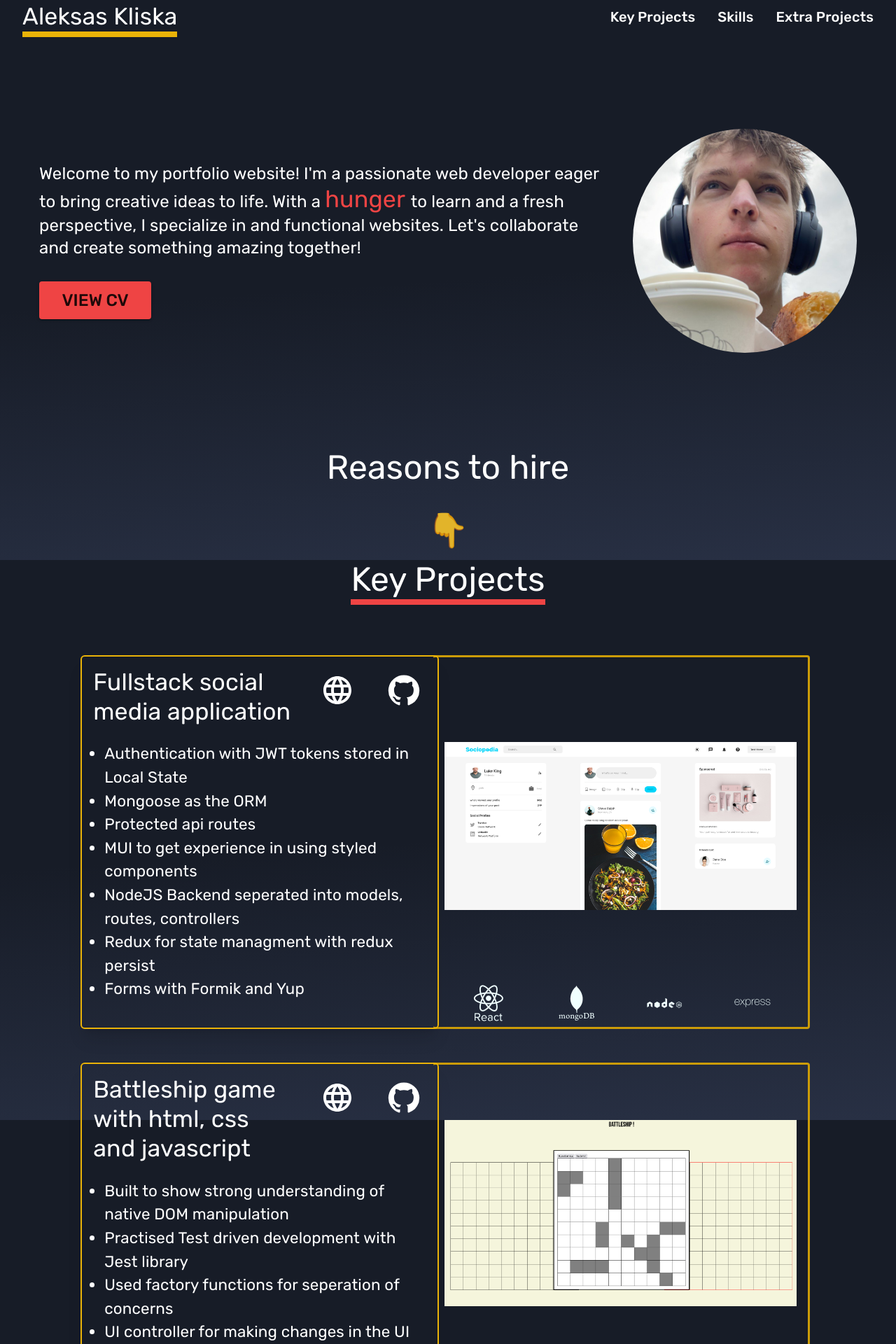
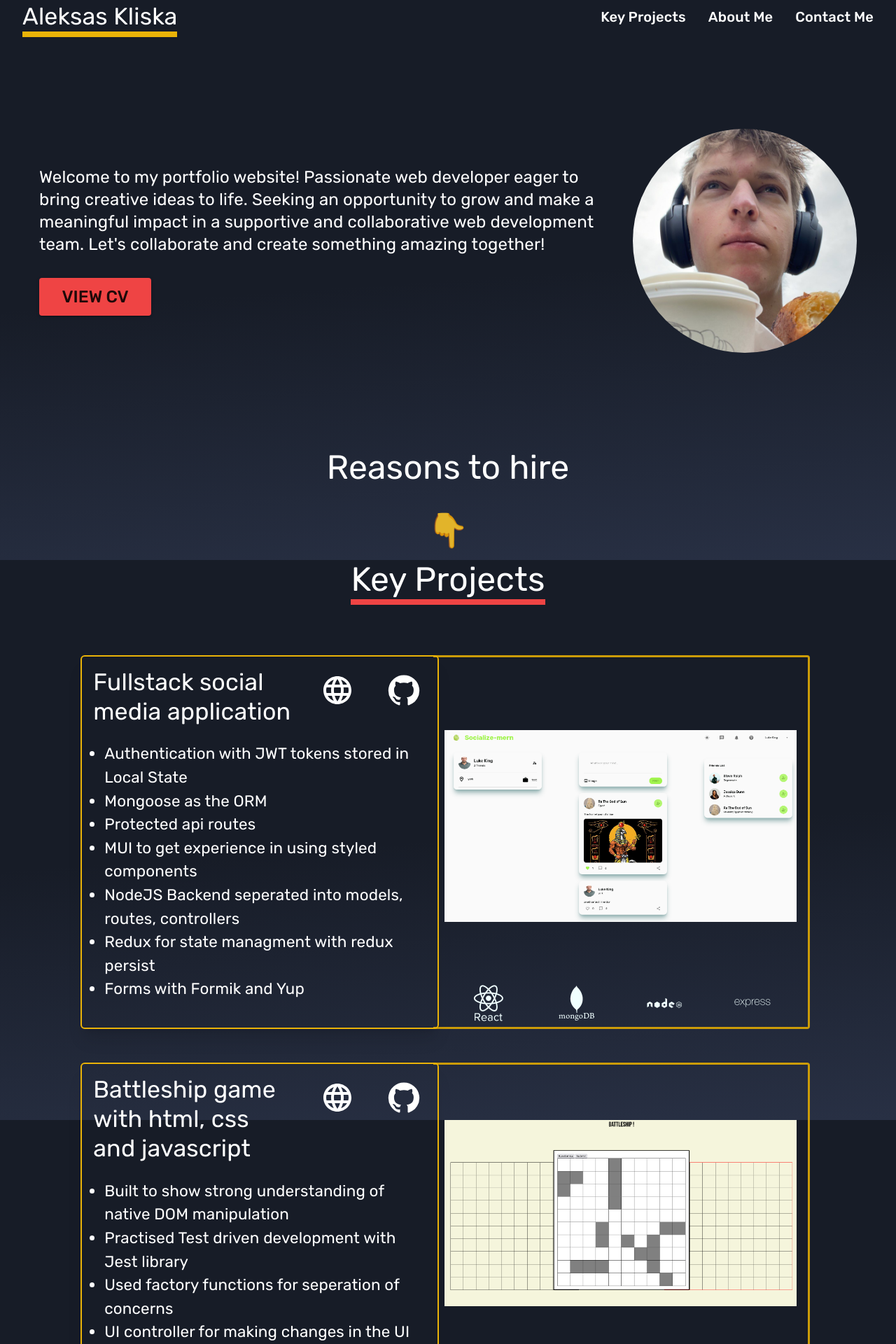
Before and after one commit to aleBranching/personal-portfolio, a React (Vite) app: page / in a window 1280 px wide. Shown: the top 1920 px of the page at 70% size. Built offline with nearby package versions, Linux system fonts and the light colour scheme.

Commit message:
working click to scroll and other fixes

```diff
--- a/src/AboutMe/ContactForm.jsx
+++ b/src/AboutMe/ContactForm.jsx
@@ -37,19 +37,33 @@ let ContactForm = () => {
     setErrorState(false);
     // console.log();
   };
+
+  let handleChange = (e) => {
+    setEmail(e.target.value);
+    if (errorState) {
+      setErrorState(!validateEmail(email));
+    }
+  };
+
   let handleSubmit = async (e) => {
     e.preventDefault();
+    if (email == "" || message == "") {
+      return;
+    }
+    let sendingEmail = email;
+    let sendingMessage = message;
+
+    setMessage("");
+    setEmail("");
 
     let res = await axios.post(
       "https://personal-portfolio-backend-production-7638.up.railway.app/",
-      { email, message }
+      { email: sendingEmail, message: sendingMessage }
     );
 
-    setMessage("");
-    setEmail("");
     console.log("the res: ", res);
-    console.log("the email", email);
-    console.log("the message", message);
+    console.log("the email", sendingEmail);
+    console.log("the message", sendingMessage);
   };
   return (
     <>
@@ -85,7 +99,7 @@ let ContactForm = () => {
               label="Your email address:"
               id="Contact Form"
               value={email}
-              onChange={(e) => setEmail(e.target.value)}
+              onChange={(e) => handleChange(e)}
               inputProps={{
                 style: { color: "white" },
                 "&::placeholder": { color: "white" },
@@ -162,7 +176,7 @@ let ContactForm = () => {
               type="submit"
               color="test"
               sx={{
-                alignSelf: "end",
+                alignSelf: "center",
                 width: "8rem",
                 // marginTop: "2rem",
                 height: "2.5rem",
--- a/src/App.jsx
+++ b/src/App.jsx
@@ -1,4 +1,4 @@
-import { useState } from "react";
+import { useDebugValue, useEffect, useRef, useState } from "react";
 import { createTheme, ThemeProvider } from "@mui/material/styles";
 
 import "./App.css";
@@ -32,13 +32,40 @@ const theme = createTheme({
 });
 
 function App() {
+  const keyProjectsRef = useRef(null);
+  const aboutMeRef = useRef(null);
+  const contactMeRef = useRef(null);
+
+  const scrollToProjects = () => {
+    console.log("here");
+    // console.log(ref);
+    keyProjectsRef.current?.scrollIntoView({ behavior: "smooth" });
+  };
+  const scrollToAboutMe = () => {
+    console.log("here");
+    // console.log(ref);
+    aboutMeRef.current?.scrollIntoView({ behavior: "smooth" });
+  };
+  const scrollToContactMe = () => {
+    console.log("here");
+    // console.log(ref);
+    contactMeRef.current?.scrollIntoView({ behavior: "smooth" });
+  };
   return (
     <div className="app">
       <ThemeProvider theme={theme}>
-        <Home></Home>
+        <Home
+          scrollToProjects={scrollToProjects}
+          scrollToAboutMe={scrollToAboutMe}
+          scrollToContactMe={scrollToContactMe}
+        ></Home>
         {/* <KeyProjects></KeyProjects> */}
-        <KeyProjects></KeyProjects>
-        <AboutMe></AboutMe>
+        <div ref={keyProjectsRef}>
+          <KeyProjects></KeyProjects>
+        </div>
+        <div ref={aboutMeRef}>
+          <AboutMe ref={contactMeRef}></AboutMe>
+        </div>
       </ThemeProvider>
     </div>
   );
--- a/src/Home/Navbar.jsx
+++ b/src/Home/Navbar.jsx
@@ -2,7 +2,7 @@ import { Box, useMediaQuery, useTheme } from "@mui/material";
 import { useEffect } from "react";
 import LineUnder from "../components/LineUnder";
 
-let Navbar = () => {
+let Navbar = ({ scrollToProjects, scrollToAboutMe, scrollToContactMe }) => {
   let { custom } = useTheme().palette;
   let { sizing } = useTheme();
   let isMediumQuerry = useMediaQuery("(max-width:1250px)");
@@ -43,23 +43,29 @@ let Navbar = () => {
         {!isMobileSmall && (
           <Box sx={{ display: "flex", gap: "2rem" }}>
             <LineUnder
+              cursor={true}
               color={custom.yellow}
               height="0.5rem"
               text="Key Projects"
+              scrollFunction={scrollToProjects}
               variant={isMobileSmall ? "body1" : "h6"}
               hoverEffect={true}
             ></LineUnder>
             <LineUnder
+              cursor={true}
               color={custom.yellow}
               height="0.5rem"
-              text="Skills"
+              text="About Me"
               variant="h6"
+              scrollFunction={scrollToAboutMe}
               hoverEffect={true}
             ></LineUnder>
             <LineUnder
+              cursor={true}
               color={custom.yellow}
               height="0.5rem"
-              text="Extra Projects"
+              text="Contact Me"
+              scrollFunction={scrollToContactMe}
               variant="h6"
               hoverEffect={true}
             ></LineUnder>
--- a/src/Home/index.jsx
+++ b/src/Home/index.jsx
@@ -14,7 +14,7 @@ import { useEffect } from "react";
 // import { css } from "@emotion/react";
 // import { css } from "@emotion/react";
 
-let Home = () => {
+let Home = ({ scrollToProjects, scrollToAboutMe, scrollToContactMe }) => {
   let [isHovering, setIsHovering] = useState(false);
 
   let isMediumQuerry = useMediaQuery("(max-width:1250px)");
@@ -51,7 +51,11 @@ let Home = () => {
       {/* <Box padding={`0 ${globalPadding}rem`}> */}
       <Box padding={`0rem 2rem 0rem 2rem`}>
         {/* <Box> */}
-        <Navbar></Navbar>
+        <Navbar
+          scrollToProjects={scrollToProjects}
+          scrollToAboutMe={scrollToAboutMe}
+          scrollToContactMe={scrollToContactMe}
+        ></Navbar>
 
         {!isSmaller ? (
           <>
@@ -72,9 +76,12 @@ let Home = () => {
             >
               <Box>
                 <Typography variant="h5" color="white" maxWidth="50rem">
-                  Welcome to my portfolio website! I'm a passionate web
-                  developer eager to bring creative ideas to life. With a{" "}
-                  <Typography
+                  Welcome to my portfolio website! Passionate web developer
+                  eager to bring creative ideas to life. Seeking an opportunity
+                  to grow and make a meaningful impact in a supportive and
+                  collaborative web development team. Let's collaborate and
+                  create something amazing together!
+                  {/* <Typography
                     variant="h4"
                     display="inline"
                     // color="white"
@@ -96,10 +103,10 @@ let Home = () => {
                         }}
                       ></img>
                     )}
-                  </Typography>{" "}
-                  to learn and a fresh perspective, I specialize in and
+                  </Typography>{" "} */}
+                  {/* to learn and a fresh perspective, I specialize in and
                   functional websites. Let's collaborate and create something
-                  amazing together!
+                  amazing together! */}
                 </Typography>
                 <Button
                   variant="contained"
@@ -215,10 +222,12 @@ let Home = () => {
                     // maxWidth="60rem"
                     // width="clamp(45ch, 50%, 75ch)"
                   >
-                    Welcome to my portfolio website! I'm a passionate web
-                    developer eager to bring creative ideas to life.
+                    Welcome to my portfolio website! Passionate web developer
+                    eager to bring creative ideas to life. Looking for a job
+                    where I can grow and learn as a developer. Let's collaborate
+                    and create something amazing together!
                   </Typography>
-                  <Typography
+                  {/* <Typography
                     // variant="h4"
                     // align="center"
                     fontSize={
@@ -261,7 +270,7 @@ let Home = () => {
                     to learn and a fresh perspective, I specialize in and
                     functional websites. Let's collaborate and create something
                     amazing together!
-                  </Typography>
+                  </Typography> */}
                 </Box>
 
                 {/* <button
--- a/src/KeyProjects/ProjectCard.jsx
+++ b/src/KeyProjects/ProjectCard.jsx
@@ -26,6 +26,7 @@ let ProjectCard = ({ title, image, devIcons, repoURL, siteURL, children }) => {
       display="flex"
       marginTop="3rem"
       flexDirection={isMediumQuerry ? "column" : "row"}
+      sx={{ background: "inherit" }}
     >
       <ProjectDetailBoxLeft
         padding="1rem"
@@ -99,7 +100,9 @@ let ProjectCard = ({ title, image, devIcons, repoURL, siteURL, children }) => {
             ? "translate(0, -0.5rem)"
             : "translate(-0.5rem, 0)",
           //   paddingLeft: "0.4rem",
-          borderRadius: "4px",
+          borderRadius: isMediumQuerry
+            ? "0px 0px 4px 4px;"
+            : "0px 4px 4px 0px;",
         }}
         padding="1.4rem 1rem 0rem 1rem"
         // height="100%"
--- a/src/KeyProjects/index.jsx
+++ b/src/KeyProjects/index.jsx
@@ -22,12 +22,13 @@ const KeyProjects = () => {
     console.log(red);
   });
   return (
-    <Container>
+    <Container background="inherit" sx={{ background: "inherit" }}>
       <Box
         display="flex"
         flexDirection="column"
         justifyContent="center"
         alignItems="center"
+        sx={{ background: "inherit" }}
         //   backgroundColor="rgb(18 24 27 )"
       >
         {/* <Typography color="white" variant="h3"> */}
--- a/src/components/LineUnder.jsx
+++ b/src/components/LineUnder.jsx
@@ -8,11 +8,16 @@ let LineUnder = ({
   hoverEffect,
   textColor,
   style,
+  scrollFunction,
+  cursor,
 }) => {
   if (!hoverEffect) {
+    let handleClick = () => {
+      console.log("AAAAA");
+    };
     return (
       <>
-        <Box position="relative" sx={{...style}}>
+        <Box position="relative" onClick={scrollFunction} sx={{ ...style }}>
           <Typography
             variant={variant}
             color={textColor && textColor}
@@ -25,6 +30,7 @@ let LineUnder = ({
                 backgroundColor: color,
                 width: "100%",
                 height: height,
+                cursor: cursor && "pointer",
               },
             }}
           >
@@ -36,7 +42,11 @@ let LineUnder = ({
   }
   return (
     <>
-      <Box position="relative">
+      <Box
+        position="relative"
+        onClick={scrollFunction}
+        sx={{ cursor: cursor && "pointer" }}
+      >
         <Typography
           variant={variant}
           sx={{
--- a/src/components/ProjectDetailBox.jsx
+++ b/src/components/ProjectDetailBox.jsx
@@ -9,8 +9,9 @@ const ProjectDetailBoxLeft = styled(Box)(({ border, theme }) => ({
   //   width: "10rem",
   //   padding: "2rem",
   // backgroundColor: "hsl(218, 12%, 15%)",
-  position: "absolue",
+  // position: "absolue",
   zIndex: "2",
+  background: "inherit",
   border: `${border} solid ${theme.palette.custom.yellow}`,
   boxShadow:
     "0 20px 25px -5px rgb(0 0 0 / 0.1), 0 8px 10px -6px rgb(0 0 0 / 0.1)",
```
Also changed, not shown: src/AboutMe/index.jsx (+53 -15 lines), src/assets/sociopedia.png.
